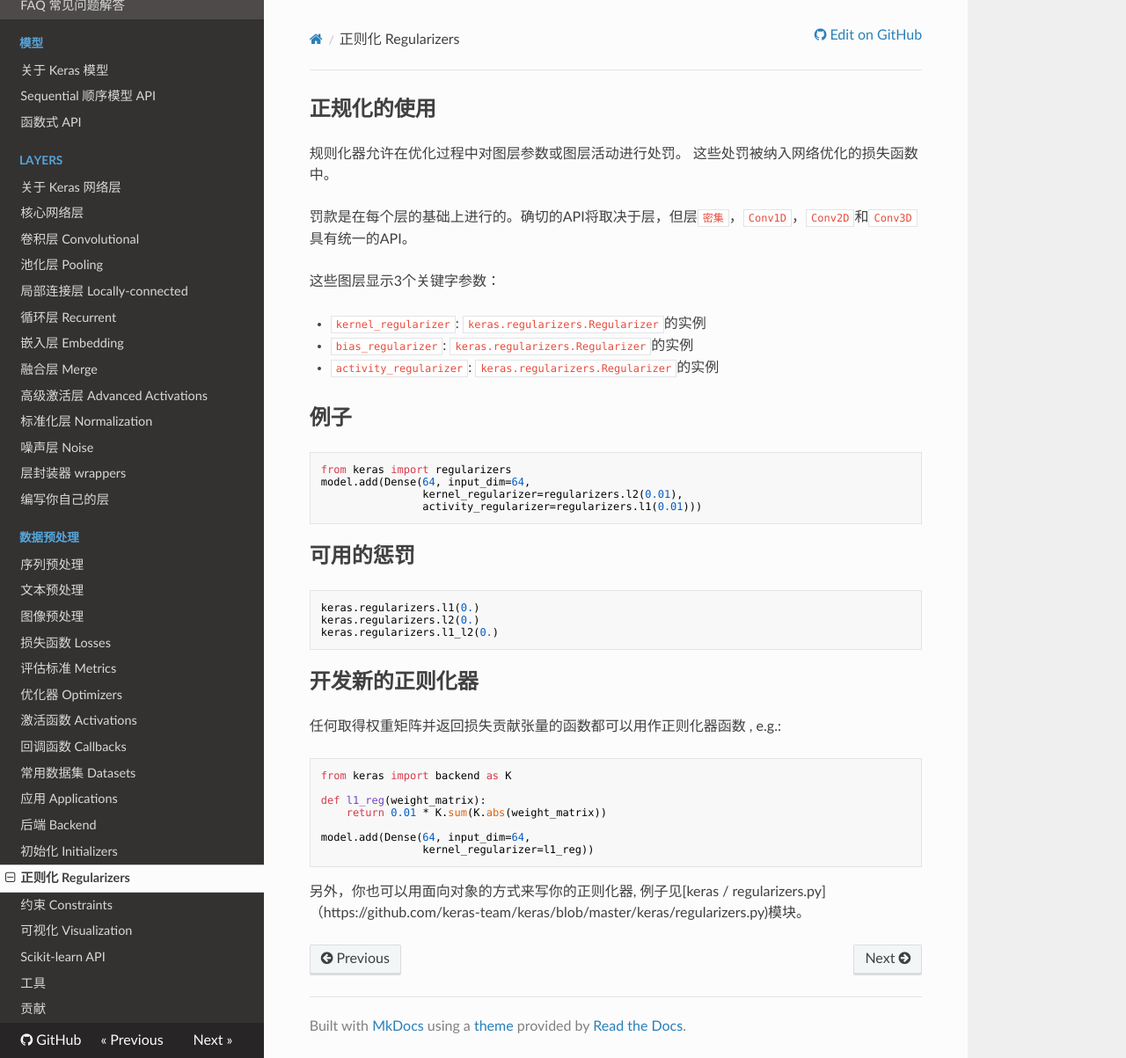
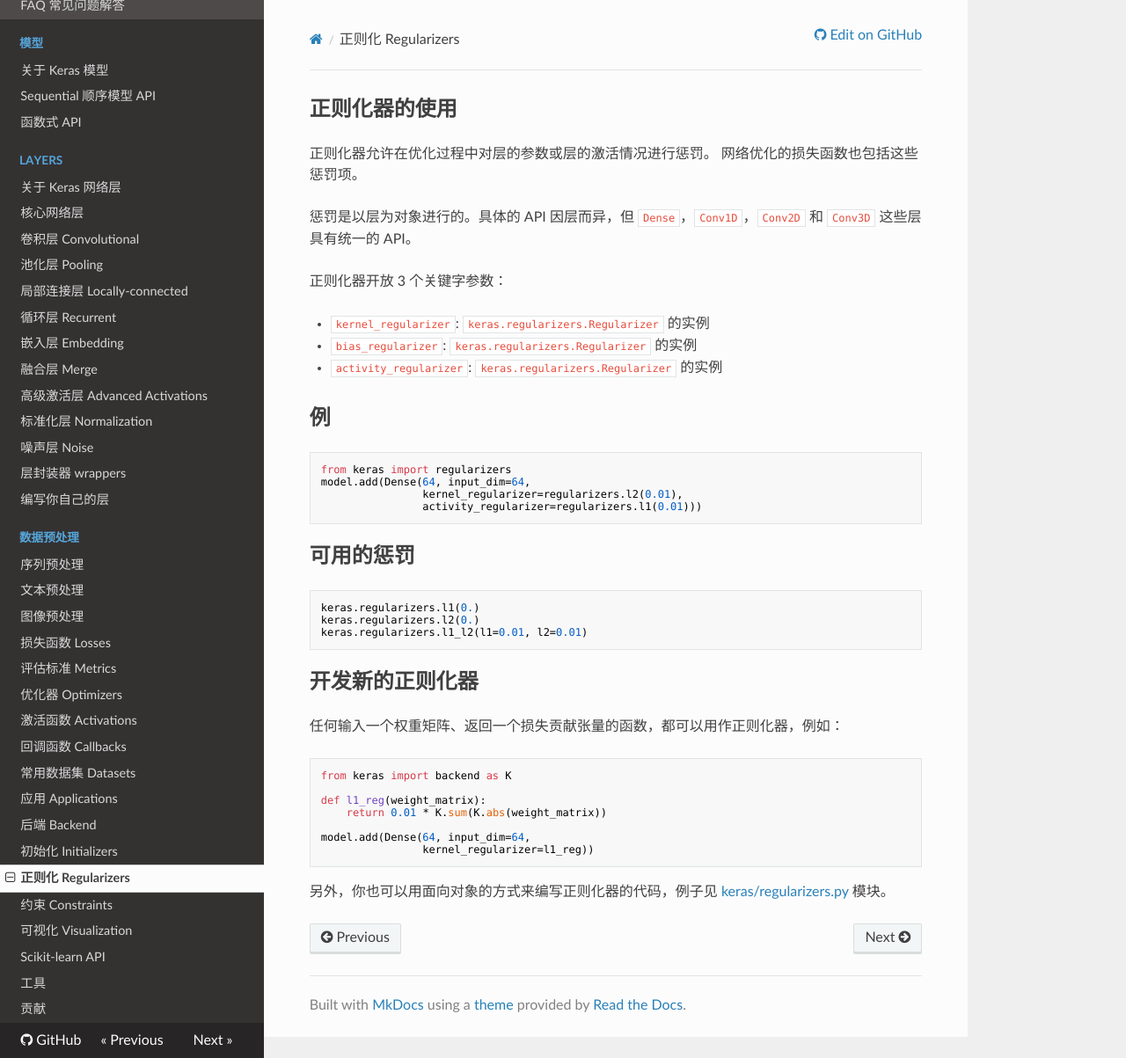
Before and after one commit to keras-team/keras-docs-zh, an MkDocs documentation site: the page built from sources/regularizers.md, in a window 1280 px wide and 1203 px high. Shown: the whole window at 88% size. Built offline with MkDocs 1.6.1, drawn with Linux system fonts in a browser that asks for light colours; nearby versions of some CDN libraries; old or Windows-style settings are respelled for this version of MkDocs.

Commit message:
Update regularizers.md
Revised most translations and fixed a few typos

````diff
--- a/sources/regularizers.md
+++ b/sources/regularizers.md
@@ -1,17 +1,17 @@
-## 正规化的使用
+## 正则化器的使用
 
-规则化器允许在优化过程中对图层参数或图层活动进行处罚。 这些处罚被纳入网络优化的损失函数中。
+正则化器允许在优化过程中对层的参数或层的激活情况进行惩罚。 网络优化的损失函数也包括这些惩罚项。
 
-罚款是在每个层的基础上进行的。确切的API将取决于层，但层`密集`，`Conv1D`，`Conv2D`和`Conv3D`具有统一的API。
+惩罚是以层为对象进行的。具体的 API 因层而异，但 `Dense`，`Conv1D`，`Conv2D` 和 `Conv3D` 这些层具有统一的 API。
 
-这些图层显示3个关键字参数：
+正则化器开放 3 个关键字参数：
 
-- `kernel_regularizer`: `keras.regularizers.Regularizer`的实例
-- `bias_regularizer`: `keras.regularizers.Regularizer`的实例
-- `activity_regularizer`: `keras.regularizers.Regularizer`的实例
+- `kernel_regularizer`: `keras.regularizers.Regularizer` 的实例
+- `bias_regularizer`: `keras.regularizers.Regularizer` 的实例
+- `activity_regularizer`: `keras.regularizers.Regularizer` 的实例
 
 
-## 例子
+## 例
 
 ```python
 from keras import regularizers
@@ -25,12 +25,12 @@ model.add(Dense(64, input_dim=64,
 ```python
 keras.regularizers.l1(0.)
 keras.regularizers.l2(0.)
-keras.regularizers.l1_l2(0.)
+keras.regularizers.l1_l2(l1=0.01, l2=0.01)
 ```
 
 ## 开发新的正则化器
 
-任何取得权重矩阵并返回损失贡献张量的函数都可以用作正则化器函数 , e.g.:
+任何输入一个权重矩阵、返回一个损失贡献张量的函数，都可以用作正则化器，例如：
 
 ```python
 from keras import backend as K
@@ -41,5 +41,5 @@ def l1_reg(weight_matrix):
 model.add(Dense(64, input_dim=64,
                 kernel_regularizer=l1_reg))
 ```
-另外，你也可以用面向对象的方式来写你的正则化器,
-例子见[keras / regularizers.py]（https://github.com/keras-team/keras/blob/master/keras/regularizers.py)模块。
+
+另外，你也可以用面向对象的方式来编写正则化器的代码，例子见 [keras/regularizers.py](https://github.com/keras-team/keras/blob/master/keras/regularizers.py) 模块。
````
